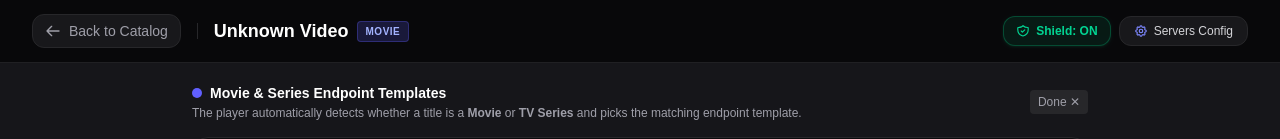
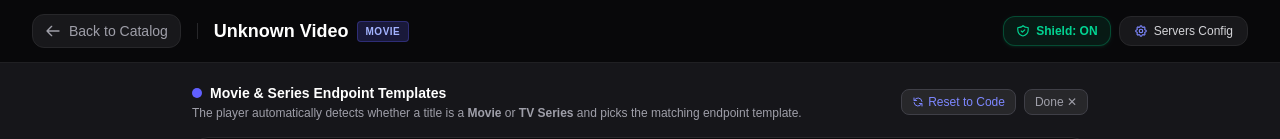
Before and after one commit to Hr3n/filmflix, a Next.js app in the folder web/: page /watch in a window 1280 px wide. Both pictures are taken after a click on the button "Servers Config". Shown: the top 139 px of the page. Built offline with nearby package versions, Linux system fonts and the light colour scheme; no server answers.

Commit message:
Disable localStorage persistence for endpoints so code/env is always used on refresh and title switch

```diff
--- a/web/src/app/watch/page.tsx
+++ b/web/src/app/watch/page.tsx
@@ -57,37 +57,23 @@ function VideoPlayer() {
   // Anti-Popup / Sandbox Shield state (defaults to true for maximum protection)
   const [blockPopups, setBlockPopups] = useState<boolean>(true);
 
-  // Load preferences from localStorage
+  // Always use code/env defaults; purge any legacy localStorage saved servers
   useEffect(() => {
-    const savedServers = localStorage.getItem("filmflix_stream_servers");
-    if (savedServers) {
     try {
-        const parsed = JSON.parse(savedServers);
-        if (Array.isArray(parsed) && parsed.length > 0) {
-          const merged = INITIAL_SERVERS.map((defServer) => {
-            const saved = parsed.find((p: any) => p.id === defServer.id);
-            if (!saved) return defServer;
-            return {
-              ...defServer,
-              ...saved,
-              movieTemplate: saved.movieTemplate || saved.endpointTemplate || defServer.movieTemplate,
-              tvTemplate: saved.tvTemplate || defServer.tvTemplate,
-              endpointTemplate: saved.endpointTemplate || defServer.endpointTemplate,
-            };
-          });
-          setServers(merged);
-          setActiveServerId(merged[0]?.id || "server-1");
-        }
-      } catch (e) {
-        console.error("Failed to parse saved servers", e);
-      }
-    }
+      localStorage.removeItem("filmflix_stream_servers");
+    } catch {}
+    setServers(INITIAL_SERVERS);
 
     const savedShield = localStorage.getItem("filmflix_block_popups");
     if (savedShield !== null) {
       setBlockPopups(savedShield === "true");
     }
   }, []);
+
+  // When switching movies, automatically reset servers to code-defined templates
+  useEffect(() => {
+    setServers(INITIAL_SERVERS);
+  }, [rawId, imdbIdParam, tmdbIdParam, titleParam]);
 
   const handleToggleShield = () => {
     const nextVal = !blockPopups;
@@ -158,7 +144,14 @@ function VideoPlayer() {
   const handleUpdateServer = (id: string, updates: Partial<StreamServer>) => {
     const updated = servers.map((s) => (s.id === id ? { ...s, ...updates } : s));
     setServers(updated);
-    localStorage.setItem("filmflix_stream_servers", JSON.stringify(updated));
+    // Endpoints are not persisted to localStorage so code remains the permanent source of truth
+  };
+
+  const handleResetToDefaults = () => {
+    try {
+      localStorage.removeItem("filmflix_stream_servers");
+    } catch {}
+    setServers(INITIAL_SERVERS);
   };
 
   return (
@@ -236,12 +229,24 @@ function VideoPlayer() {
                   The player automatically detects whether a title is a <strong>Movie</strong> or <strong>TV Series</strong> and picks the matching endpoint template.
                 </p>
               </div>
+              <div className="flex items-center gap-2">
+                <button
+                  onClick={handleResetToDefaults}
+                  className="text-xs text-indigo-400 hover:text-indigo-300 px-2.5 py-1 rounded-lg bg-zinc-800 border border-zinc-700 hover:border-indigo-500/50 transition flex items-center gap-1"
+                  title="Reset all endpoints to code defaults"
+                >
+                  <svg className="w-3 h-3" fill="none" stroke="currentColor" viewBox="0 0 24 24">
+                    <path strokeLinecap="round" strokeLinejoin="round" strokeWidth="2" d="M4 4v5h.582m15.356 2A8.001 8.001 0 004.582 9m0 0H9m11 11v-5h-.581m0 0a8.003 8.003 0 01-15.357-2m15.357 2H15" />
+                  </svg>
+                  Reset to Code
+                </button>
                 <button
                   onClick={() => setShowConfig(false)}
-                className="text-xs text-zinc-400 hover:text-white px-2 py-1 rounded bg-zinc-800"
+                  className="text-xs text-zinc-400 hover:text-white px-2.5 py-1 rounded-lg bg-zinc-800 border border-zinc-700 hover:border-zinc-600 transition"
                 >
                   Done ✕
                 </button>
+              </div>
             </div>
 
             {/* Anti-Popup / Sandbox Shield Setting Card */}
```
Lines whose indentation alone changed are shown as unchanged.
